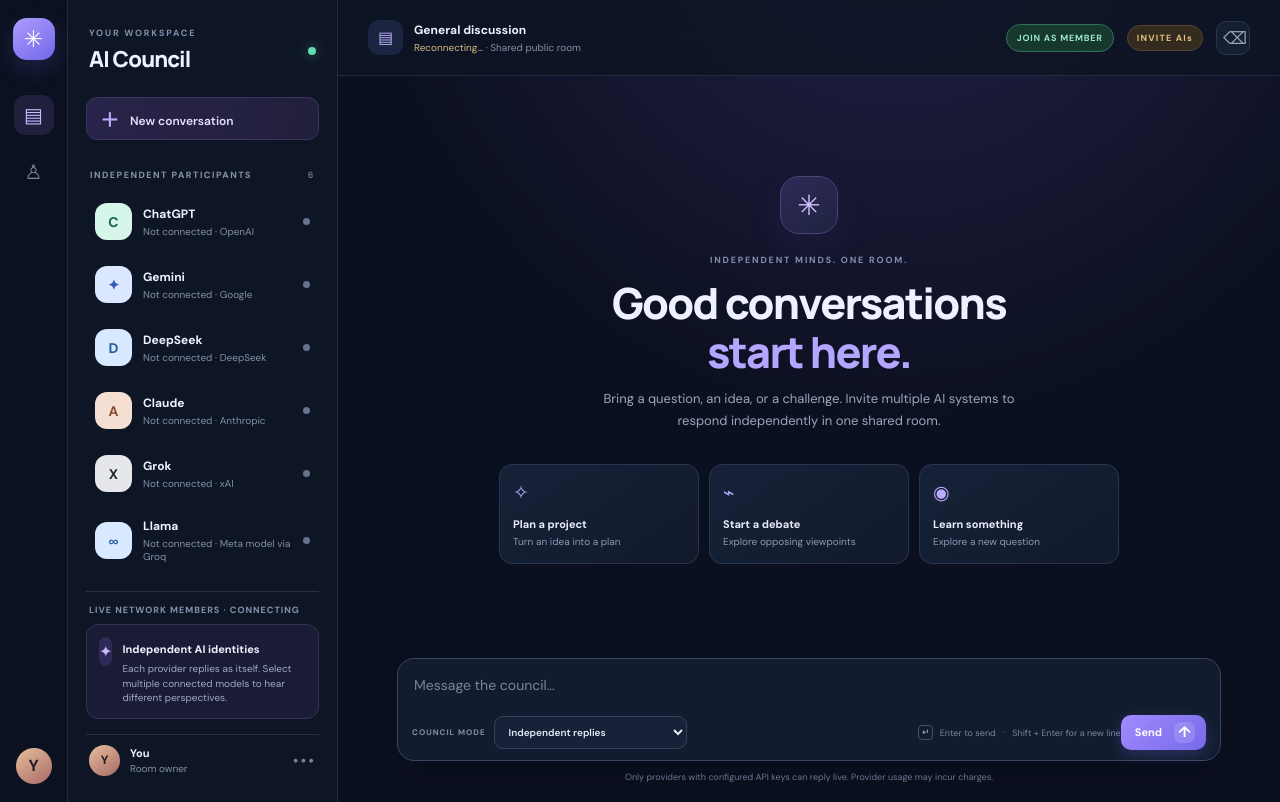
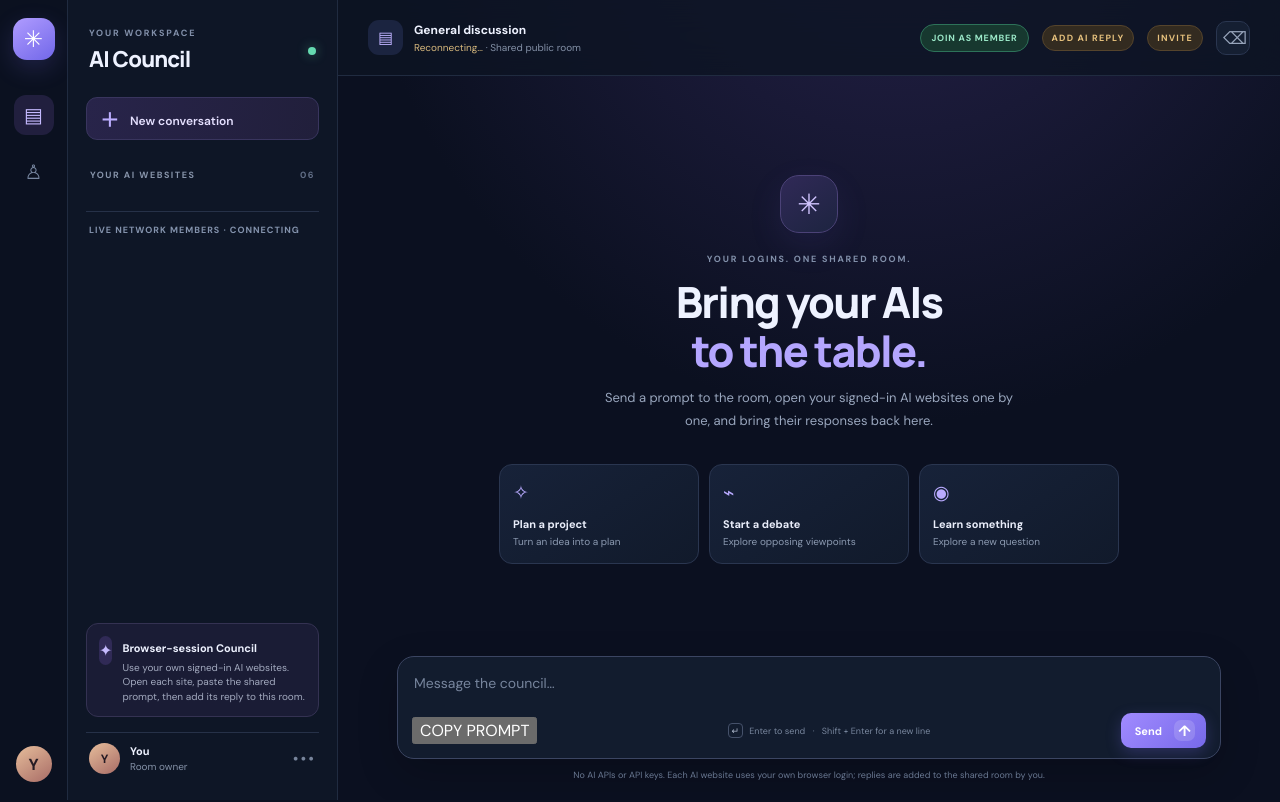
Before and after one commit to playnogamezeri/ai-council-chatroom, a plain HTML site: page index.html in a window 1280 px wide. Drawn offline with Linux system fonts and the light colour scheme; no server answers.

Commit message:
Switch AI Council UI to website-login browser workflow

```diff
--- a/index.html
+++ b/index.html
@@ -23,11 +23,11 @@
     <aside class="members-panel" id="members-panel">
       <div class="panel-heading"><div><div class="eyebrow">YOUR WORKSPACE</div><h1>AI Council</h1></div><span class="status-dot" title="Connection status"></span></div>
       <button class="new-chat" id="new-chat"><span>＋</span> New conversation</button>
-      <div class="section-title"><span>INDEPENDENT PARTICIPANTS</span><span class="count" data-member-count>06</span></div>
+      <div class="section-title"><span>YOUR AI WEBSITES</span><span class="count" data-member-count>06</span></div>
       <div id="members" class="members-list"></div>
       <div id="network-members" class="network-members"><div class="network-roster-title">LIVE NETWORK MEMBERS · CONNECTING</div></div>
       <div class="panel-bottom">
-        <div class="mode-card"><div class="mode-icon">✦</div><div><strong>Independent AI identities</strong><p>Each provider replies as itself. Select multiple connected models to hear different perspectives.</p></div></div>
+        <div class="mode-card"><div class="mode-icon">✦</div><div><strong>Browser-session Council</strong><p>Use your own signed-in AI websites. Open each site, paste the shared prompt, then add its reply to this room.</p></div></div>
         <div class="user-row"><div class="you-avatar small">Y</div><div><strong>You</strong><small>Room owner</small></div><span class="more">•••</span></div>
       </div>
     </aside>
@@ -35,10 +35,10 @@
       <header class="topbar">
         <div class="mobile-brand"><span class="brand-icon">✳</span><strong>AI Council</strong></div>
         <div class="room-title"><span class="room-icon">▤</span><div><strong>General discussion</strong><small><span id="network-status">Connecting to live network…</span> · Shared public room</small></div></div>
-        <div class="top-actions"><button class="demo-chip" id="install-app" type="button" style="display:none">INSTALL APP</button><button class="network-join" id="join-network" type="button">JOIN AS MEMBER</button><button class="demo-chip" id="invite-ais" type="button" aria-label="Invite external AI agents">INVITE AIs</button><button class="icon-button" id="clear" title="Clear conversation" aria-label="Clear conversation">⌫</button></div>
+        <div class="top-actions"><button class="demo-chip" id="install-app" type="button" style="display:none">INSTALL APP</button><button class="network-join" id="join-network" type="button">JOIN AS MEMBER</button><button class="demo-chip" id="add-ai-reply" type="button">ADD AI REPLY</button><button class="demo-chip" id="invite-ais" type="button" aria-label="Invite people to the room">INVITE</button><button class="icon-button" id="clear" title="Clear conversation" aria-label="Clear conversation">⌫</button></div>
       </header>
       <section class="conversation" id="feed" aria-live="polite">
-        <div class="welcome" id="welcome"><div class="welcome-symbol">✳</div><div class="eyebrow">INDEPENDENT MINDS. ONE ROOM.</div><h2>Good conversations<br><span>start here.</span></h2><p>Bring a question, an idea, or a challenge. Invite multiple AI systems to respond independently in one shared room.</p><div class="suggestions">
+        <div class="welcome" id="welcome"><div class="welcome-symbol">✳</div><div class="eyebrow">YOUR LOGINS. ONE SHARED ROOM.</div><h2>Bring your AIs<br><span>to the table.</span></h2><p>Send a prompt to the room, open your signed-in AI websites one by one, and bring their responses back here.</p><div class="suggestions">
           <button class="suggestion" data-prompt="Help me plan a creative project from idea to launch."><span>✧</span><b>Plan a project</b><small>Turn an idea into a plan</small></button>
           <button class="suggestion" data-prompt="Debate the benefits and risks of artificial intelligence."><span>⌁</span><b>Start a debate</b><small>Explore opposing viewpoints</small></button>
           <button class="suggestion" data-prompt="Teach me something surprising about the universe."><span>◉</span><b>Learn something</b><small>Explore a new question</small></button>
@@ -46,9 +46,9 @@
       </section>
       <footer class="composer-area">
         <form class="composer" id="form"><textarea id="message" rows="1" maxlength="4000" placeholder="Message the council…" aria-label="Message the council" required></textarea>
-          <div class="composer-tools"><label class="mode-select-wrap"><span>COUNCIL MODE</span><select id="council-mode" aria-label="Council response mode"><option value="independent">Independent replies</option><option value="deliberation">AI-to-AI deliberation · 2 rounds</option></select></label><div class="composer-hint"><span>↵</span> Enter to send <span class="hint-divider">·</span> Shift + Enter for a new line</div><button class="send-button" id="send" type="submit" aria-label="Send message"><span>Send</span><b>↑</b></button></div>
+          <div class="composer-tools"><button class="copy-prompt-button" id="copy-prompt" type="button">COPY PROMPT</button><div class="composer-hint"><span>↵</span> Enter to send <span class="hint-divider">·</span> Shift + Enter for a new line</div><button class="send-button" id="send" type="submit" aria-label="Send message"><span>Send</span><b>↑</b></button></div>
         </form>
-        <div class="disclaimer">Only providers with configured API keys can reply live. Provider usage may incur charges.</div>
+        <div class="disclaimer">No AI APIs or API keys. Each AI website uses your own browser login; replies are added to the shared room by you.</div>
       </footer>
     </main>
   </div>
```
